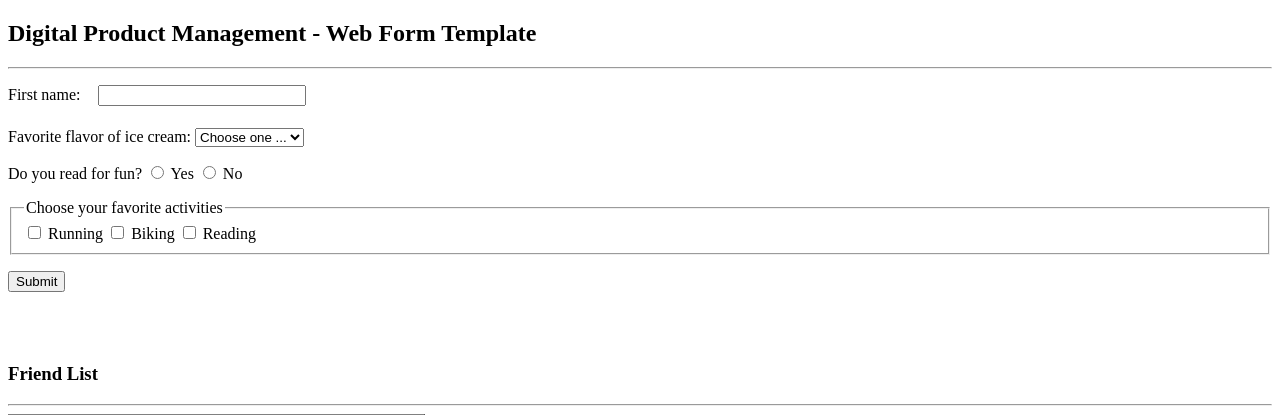
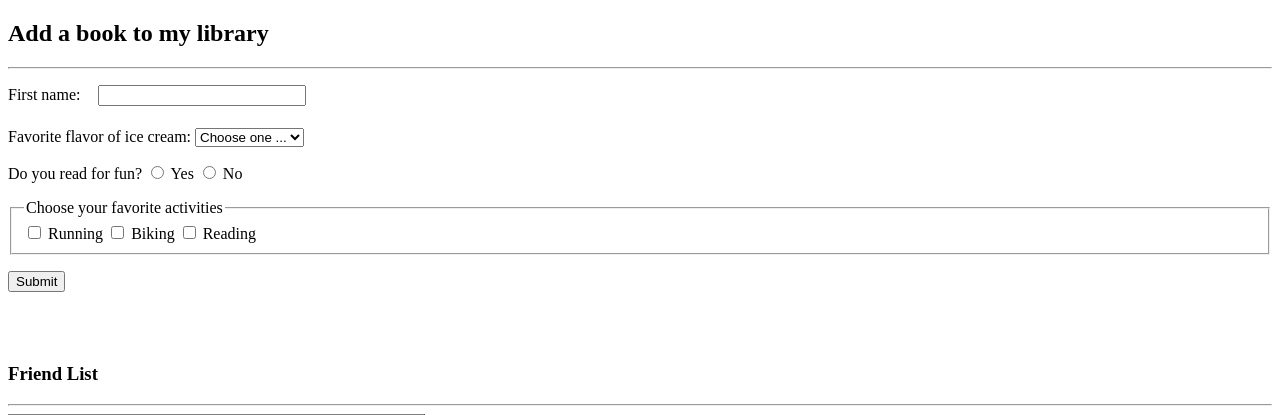
Before and after one commit to zmorel/PairProgramming, a Flask app: page / in a window 1280 px wide. Shown: the part 26-441 px from the top of the page. Run offline with Flask 2, Linux system fonts and the light colour scheme.

Commit message:
Update index.html

```diff
--- a/templates/index.html
+++ b/templates/index.html
@@ -1,5 +1,5 @@
 {% extends 'base.html' %} {% block body %}
-<h2>Digital Product Management - Web Form Template</h2>
+<h2>Add a book to my library</h2>
 <hr />
 <main>
   <form action="/add" method="POST">
```
